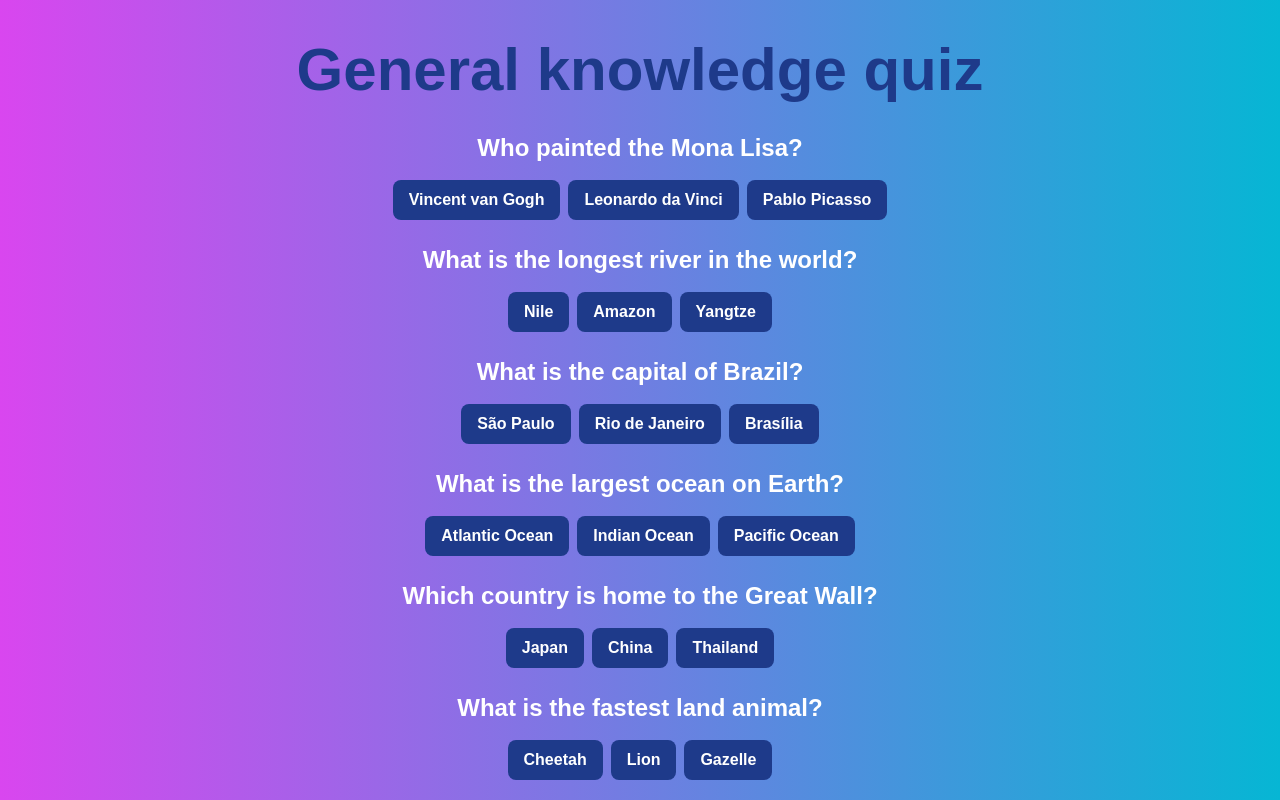
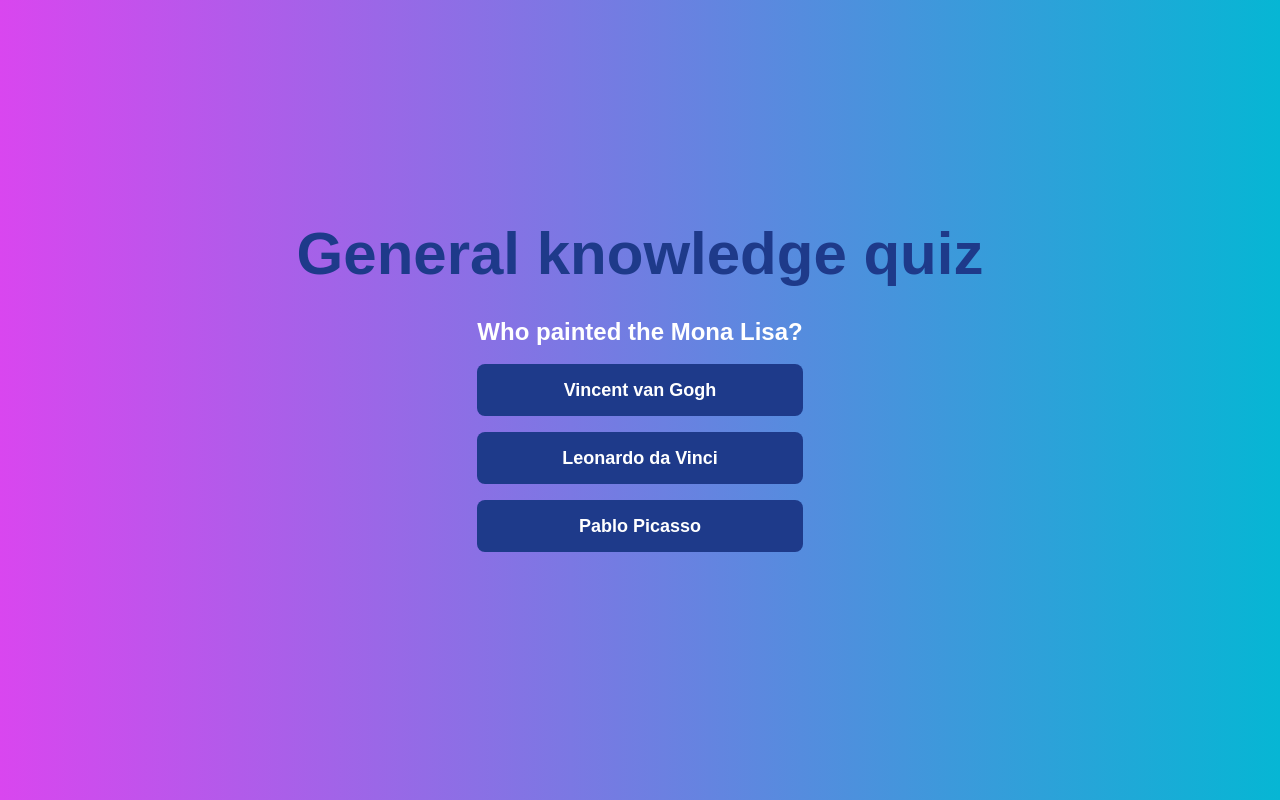
Before and after one commit to FabricioAcuna/quiz-group-task, a Next.js app: page /quiz in a window 1280 px wide. Shown: the top 800 px of the page. Built offline with nearby package versions, Linux system fonts and the light colour scheme.

Commit message:
Visar endast en fråga i taget

```diff
--- a/contexts/QuizContext.js
+++ b/contexts/QuizContext.js
@@ -44,6 +44,8 @@ export default function QuizProvider({ children }) {
   const [score, setScore] = useState(0);
   const [selectedAnswers, setSelectedAnswers] = useState({});
   const [isQuizCompleted, setIsQuizCompleted] = useState(false);
+  const [currentQuestionIndex, setCurrentQuestionIndex] = useState(0); // Extra tillagd - Håller koll på vad som visas
+
 
   const handleAnswer = (questionIndex, selectedAnswerIndex) => {
     if (selectedAnswers[questionIndex]) return;
@@ -56,15 +58,29 @@ export default function QuizProvider({ children }) {
       [questionIndex]: { selected: selectedAnswerIndex, correct: isCorrect },
     }));
 
-    if (Object.keys(selectedAnswers).length + 1 === questions.length) {
+
+    // Tidigare kod
+    /*if (Object.keys(selectedAnswers).length + 1 === questions.length) {
       setIsQuizCompleted(true);
-    }
+    } */
+
+      setTimeout(() => {
+        if (questionIndex + 1 < questions.length) {
+          setCurrentQuestionIndex(questionIndex + 1);
+        } else {
+          setIsQuizCompleted(true);
+        }
+      }, 1000);
+
+
+
   };
 
   const resetQuiz = () => {
     setScore(0);
     setSelectedAnswers({});
     setIsQuizCompleted(false);
+    setCurrentQuestionIndex(0); // Tillbaks till första
   };
 
   return (
@@ -77,6 +93,7 @@ export default function QuizProvider({ children }) {
         isQuizCompleted,
         handleAnswer,
         resetQuiz,
+        currentQuestionIndex
       }}
     >
       {children}
--- a/pages/quiz.js
+++ b/pages/quiz.js
@@ -9,6 +9,7 @@ export default function Quiz() {
     handleAnswer,
     isQuizCompleted,
     resetQuiz,
+    currentQuestionIndex, // Tillagd från quizcontext filen
   } = useContext(QuizContext);
 
   if (isQuizCompleted) {
@@ -29,6 +30,8 @@ export default function Quiz() {
     );
   }
 
+  const question = questions[currentQuestionIndex]
+
   return (
     <div className="min-h-screen bg-gradient-to-r from-fuchsia-500 to-cyan-500  flex flex-col justify-center items-center py-10">
       <h1 className="text-blue-900 text-6xl font-bold text-center mb-8">
@@ -36,6 +39,8 @@ export default function Quiz() {
       </h1>
       {/* <h2 className="text-white text-2xl mb-6">Score: {score}</h2> */}
 
+
+{/* Gamla koden, denna visar alla frågorna
       {questions.map((question, index) => (
         <div key={index} className="text-center mb-6">
           <p className="text-white text-2xl font-semibold mb-4">
@@ -56,12 +61,29 @@ export default function Quiz() {
                   buttonClass += " opacity-50";
                 }
               }
+          */}
+
+        <div className="text-center mb-6">
+        <p className="text-white text-2xl font-semibold mb-4">{question.text}</p>
+        <div className="flex flex-col gap-4 justify-center">
+          {question.alt.map((answer, answerIndex) => {
+            const answerState = selectedAnswers[currentQuestionIndex];
+            let buttonClass =
+              "px-6 py-3 text-lg font-semibold text-white bg-blue-900 rounded-lg transition";
+
+            if (answerState) {
+              if (answerState.selected === answerIndex) {
+                buttonClass += answerState.correct ? " bg-green-500" : " bg-red-500";
+              } else {
+                buttonClass += " opacity-50";
+              }
+            }
 
             return (
               <button
                 key={answerIndex}
                 className={buttonClass}
-                  onClick={() => handleAnswer(index, answerIndex)}
+                onClick={() => handleAnswer(currentQuestionIndex, answerIndex)}
                 disabled={!!answerState}
               >
                 {answer}
@@ -70,7 +92,6 @@ export default function Quiz() {
           })}
         </div>
       </div>
-      ))}
     </div>
   );
 }
```
Lines whose indentation alone changed are shown as unchanged.
